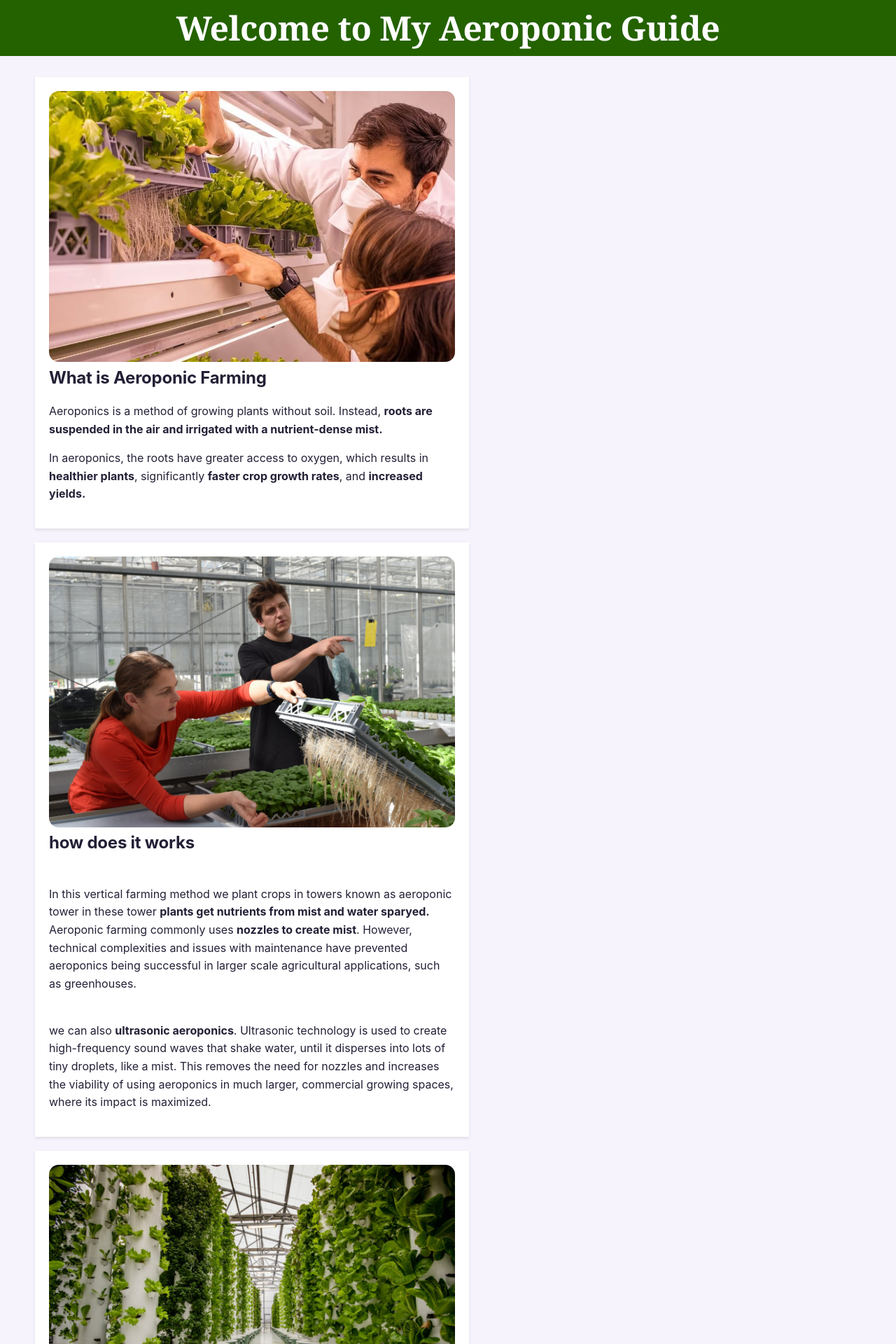
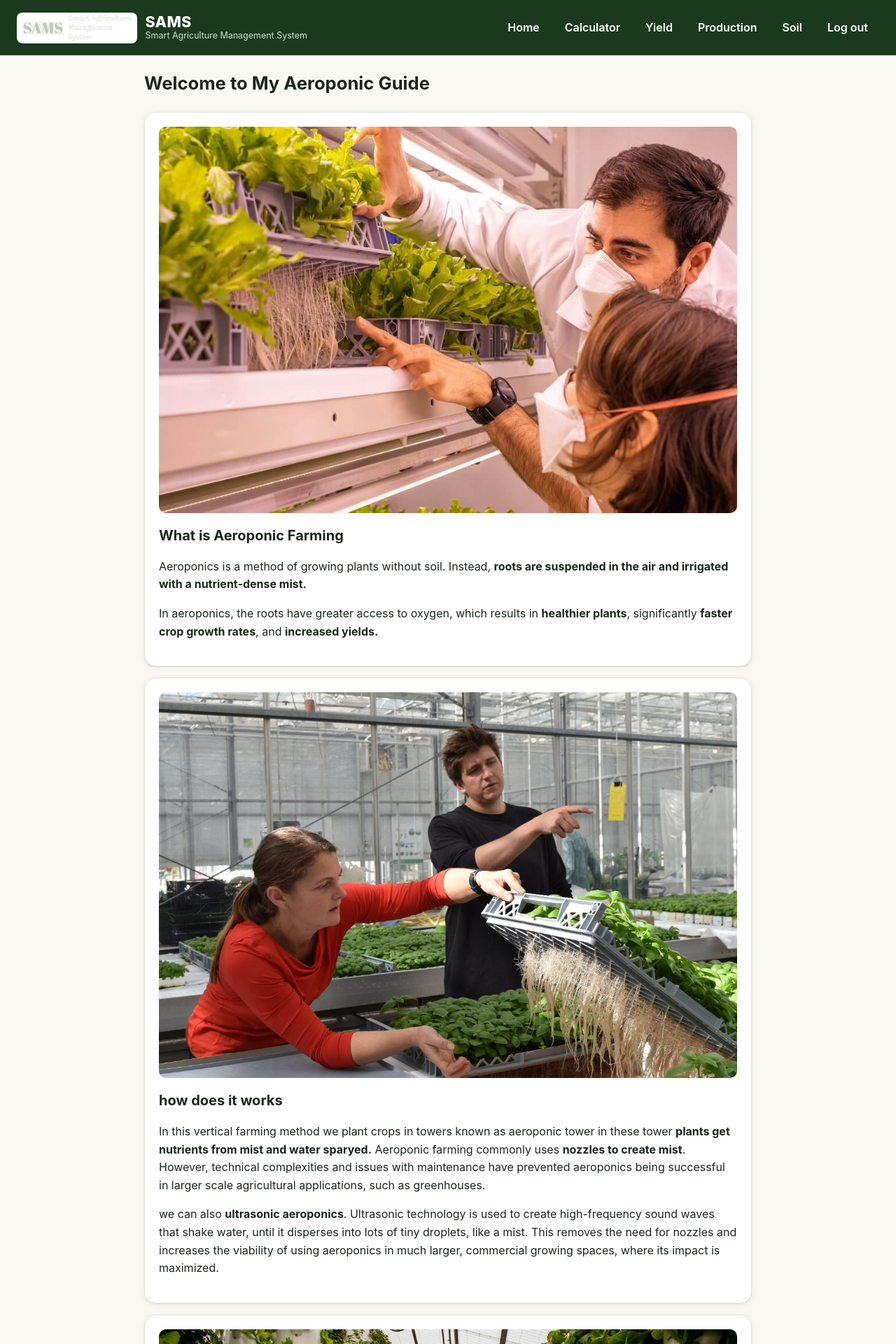
Before and after one commit to KmSasikumar/SmartAgriculture, a Django app: page /article1/ in a window 1280 px wide. Shown: the top 1920 px of the page at 70% size. Run offline with Django 4.2, Linux system fonts and the light colour scheme.

Commit message:
Rebuild: brand-new article 1.html (same design)

```diff
--- a/farming/templates/article 1.html
+++ b/farming/templates/article 1.html
@@ -4,62 +4,33 @@
 <head>
     <meta charset="UTF-8">
     <meta name="viewport" content="width=device-width, initial-scale=1.0">
-    <title>Aeroponic Guide</title>
-    <style>
-        h1{
-            font-family: Georgia, 'Times New Roman', Times, serif;
-            font-size:3pc ;
-            margin :auto;
-            padding: 10px;
-            background-color: #246200;
-            color: #fff;
-            text-align: center;
-        }
-        body {
-            font-family: Arial, sans-serif;
-            margin: 0;
-            padding: 0;
-            background-color: #f0f0f0;
-        }
-
-        .container {
-            max-width: 1200px;
-            margin: 0 auto;
-            padding: 20px;
-            display: flex;
-            flex-wrap: wrap; /* Added this for responsiveness */
-        }
-
-        .item {
-            width: calc(50% - 20px); /* Adjusted width to include margin */
-            margin: 10px; /* Added margin for spacing */
-            padding: 20px;
-            background-color: #fff;
-            box-shadow: 0 2px 4px rgba(0, 0, 0, 0.1);
-        }
-
-        .item img {
-            max-width: 100%;
-            height: auto;
-        }
-
-        h2 {
-            font-size: 24px;
-            margin-top: 0;
-        }
-
-        p {
-            font-size: 16px;
-        }
-    </style>
-    <link rel="stylesheet" href={% static 'ui.css' %}>
+    <title>Aeroponic Guide | SAMS</title>
+    <link rel="stylesheet" href="{% static 'app.css' %}">
 </head>
 <body>
-    <h1>Welcome to My Aeroponic Guide</h1>
-    <div class="container">
+    <header class="site-header">
+        <div class="brand">
+            <img src="{% static 'SAMSlogo.png' %}" alt="SAMS logo">
+            <div>
+                <div class="brand-name">SAMS</div>
+                <div class="brand-sub">Smart Agriculture Management System</div>
+            </div>
+        </div>
+        <nav class="main-nav">
+            <a href="/">Home</a>
+            <a href="{% url 'finance' %}">Calculator</a>
+            <a href="{% url 'cropyeild' %}">Yield</a>
+            <a href="{% url 'production' %}">Production</a>
+            <a href="{% url 'soil_classification' %}">Soil</a>
+            <a href="{% url 'signout' %}">Log out</a>
+        </nav>
+    </header>
 
-        <div class="item">
-            <img src={% static "a1.jpg" %} alt="Image 1">
+    <main class="article-page">
+        <h1>Welcome to My Aeroponic Guide</h1>
+
+        <article class="article-block">
+            <img src="{% static 'a1.jpg' %}" alt="Image 1">
             <h2>What is Aeroponic Farming</h2>
             <p>
                 Aeroponics is a method of growing plants without soil. Instead, <strong>roots are suspended in the air and irrigated with a nutrient-dense mist.</strong>
@@ -67,44 +38,53 @@
             <p>
                 In aeroponics, the roots have greater access to oxygen, which results in <strong>healthier plants</strong>, significantly <strong>faster crop growth rates</strong>, and <strong>increased yields.</strong>
             </p>
-        </div>
-        <div class="item">
-            <img src={% static "a12.jpg" %} alt="Image 2">
+        </article>
+
+        <article class="article-block">
+            <img src="{% static 'a12.jpg' %}" alt="Image 2">
             <h2>how does it works</h2>
-            <p><br>
-            In this vertical farming method we plant crops in towers known as aeroponic tower in these tower <strong>plants get nutrients from mist and water sparyed.</strong>
-            Aeroponic farming commonly uses <strong>nozzles to create mist</strong>. However, technical complexities and issues with maintenance have prevented aeroponics being successful in larger scale agricultural applications, such as greenhouses. </p><p><br>
+            <p>
+                In this vertical farming method we plant crops in towers known as aeroponic tower in these tower <strong>plants get nutrients from mist and water sparyed.</strong>
+                Aeroponic farming commonly uses <strong>nozzles to create mist</strong>. However, technical complexities and issues with maintenance have prevented aeroponics being successful in larger scale agricultural applications, such as greenhouses.
+            </p>
+            <p>
                 we can also <strong>ultrasonic aeroponics</strong>. Ultrasonic technology is used to create high-frequency sound waves that shake water, until it disperses into lots of tiny droplets, like a mist.
 
-                This removes the need for nozzles and increases the viability of using aeroponics in much larger, commercial growing spaces, where its impact is maximized.</p>
-        </div>
-        <div class="item">
-            <img src={% static "a13.jpg" %} alt="Image 3">
+                This removes the need for nozzles and increases the viability of using aeroponics in much larger, commercial growing spaces, where its impact is maximized.
+            </p>
+        </article>
+
+        <article class="article-block">
+            <img src="{% static 'a13.jpg' %}" alt="Image 3">
             <h2>Why Should You Use it</h2>
-            <p><br>
+            <p>
                 Its one of the most Econimical way of farming that can save a lot of money and is safe and harmless to environment and consumers
-            </p><ul style="list-style-type: disc;">
-                <li>Best part of Aerponic System is that we can <strong>increase the yeild exponentialy</strong> as in vertical tower we can<strong> grow upto 64 crops</strong>> in area of less than<strong> 1 m<sup>2</sup></strong></li>
-               <li>Higher growth rates create a <strong>quicker turnover</strong> of your product.</li>
-                <li> Because mist is applied only to the root zone, the growing medium remains dry, so there is less chance of losing profit to pests or disease.</li>
+            </p>
+            <ul>
+                <li>Best part of Aerponic System is that we can <strong>increase the yeild exponentialy</strong> as in vertical tower we can <strong>grow upto 64 crops</strong> in area of less than <strong>1 m<sup>2</sup></strong></li>
+                <li>Higher growth rates create a <strong>quicker turnover</strong> of your product.</li>
+                <li>Because mist is applied only to the root zone, the growing medium remains dry, so there is less chance of losing profit to pests or disease.</li>
                 <li>Greater control of nutrient application enables you to consistently <strong>tune crop quality.</strong></li>
-                <li>can<strong> grow diverse variety</strong> of crops</li>
-                <li>saves upto <strong>95% water </strong>this makes it one of the <strong>most efficient technology</strong></li>
+                <li>can <strong>grow diverse variety</strong> of crops</li>
+                <li>saves upto <strong>95% water</strong> this makes it one of the <strong>most efficient technology</strong></li>
                 <li>polutant do not run off to water ways no chance of <strong>euthrophication and pollution</strong></li>
-                </ul>
-        </div>
-        <div class="item">
+            </ul>
+        </article>
+
+        <article class="article-block">
             <h2>material requiered</h2>
-            <p><br>
+            <p>
                 basic requirement to set up aeroponic farming and increase yeild
-            </p><ol style="list-style-type: 1;">
-                <li><strong>aeroponic tower </strong>it is a one time investment</li><img src={% static "a15.jpg" %} alt="aeroponic tower">
-               <li>mist sprayer pump or a ultrasonic sound mist maker <strong>connect it to each towers</strong>,cost upto 500rs</li><img src={% static "a16.jpg" %} alt="mist makerr">
+            </p>
+            <ol>
+                <li><strong>aeroponic tower</strong> it is a one time investment</li>
+                <img src="{% static 'a15.jpg' %}" alt="aeroponic tower">
+                <li>mist sprayer pump or a ultrasonic sound mist maker <strong>connect it to each towers</strong>, cost upto 500rs</li>
+                <img src="{% static 'a16.jpg' %}" alt="mist makerr">
                 <li>now you are ready to go just plant the crops in each tower about 50 to 60 in each tower and <strong>tune crop quality.</strong></li>
-            </ol><p>You can easily get these product either on internet websites or in market place</p>
-        </div>
-
-        <!-- Add more items as needed -->
-    </div>
+            </ol>
+            <p>You can easily get these product either on internet websites or in market place</p>
+        </article>
+    </main>
 </body>
 </html>
```
